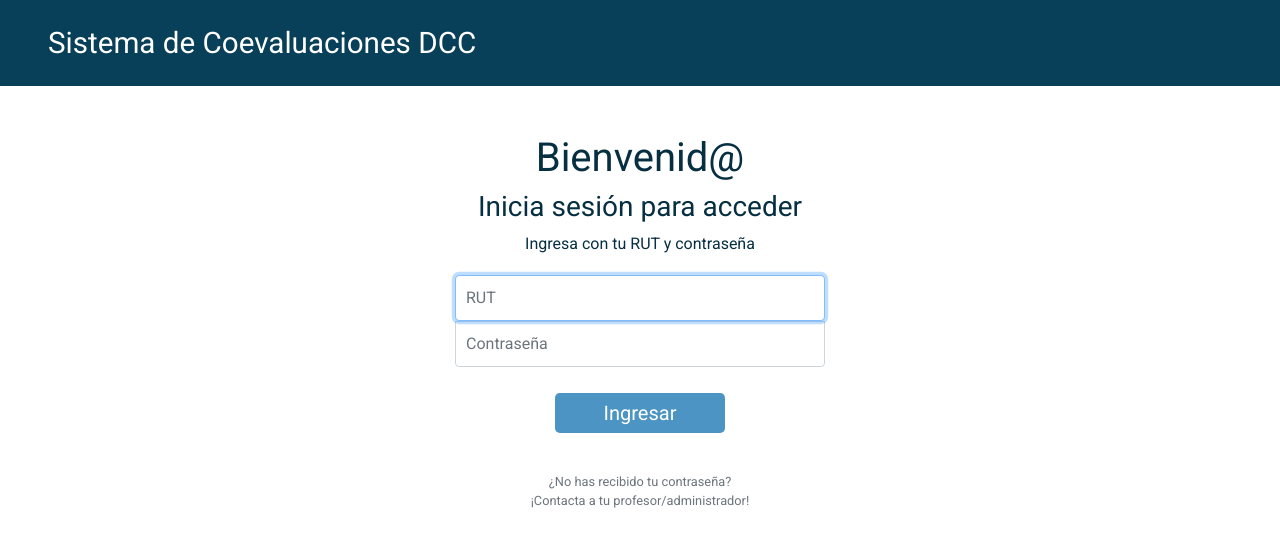
After one commit to DCC-CC4401/2018-2-CebicheCorp-T4, a Django app: page /user/login/ in a window 1280 px wide. The commit adds this page. Shown: the top 547 px of the page. Run offline with Django 3.2, Linux system fonts and the light colour scheme; some libraries are stand-ins or nearby versions.

Commit message:
Agregado login y logout de usuario
Agregado también model Grupo y restricción de unicidad para identificar un Curso

```diff
--- a/Coevaluaciones/urls.py
+++ b/Coevaluaciones/urls.py
@@ -2,6 +2,6 @@ from django.urls import path
 from . import views
 
 urlpatterns = [
-    path('', views.login, name='login'),
+    path('', views.index, name='index'),
     path('index', views.index, name='index'),
 ]
--- a/Coevaluaciones/views.py
+++ b/Coevaluaciones/views.py
@@ -1,9 +1,6 @@
 from django.shortcuts import render
 from .models import Coeval, Curso, Integrante, Persona
 from django.utils import timezone
-
-def login(request):
-    return render(request, 'login.html', {})
 
 def index(request):
     #Todas las relaciones Integrante de una persona
--- a/Tarea4/settings.py
+++ b/Tarea4/settings.py
@@ -125,3 +125,5 @@ STATIC_URL = '/static/'
 STATICFILES_DIRS = [
     os.path.join(BASE_DIR, "static/"),
 ]
+
+LOGIN_REDIRECT_URL = '/index'
--- a/Tarea4/urls.py
+++ b/Tarea4/urls.py
@@ -20,6 +20,7 @@ from django.contrib.staticfiles import views
 urlpatterns = [
     path('admin/', admin.site.urls),
     path('', include('Coevaluaciones.urls')),
+    path('user/', include('django.contrib.auth.urls'))
 ]
 
 urlpatterns += [
--- a/templates/header.html
+++ b/templates/header.html
@@ -34,7 +34,7 @@
                     </li>
                     <li class="divider-vertical"></li>
                     <li class="nav-item">
-                        <a class="nav-link" href="#">Cerrar Sesión</a>
+                        <a class="nav-link" href="{% url 'logout' %}">Cerrar Sesión</a>
                     </li>
                 </ul>
             </div>
--- /dev/null
+++ b/templates/registration/login.html
@@ -0,0 +1,46 @@
+{% load static %}
+<!DOCTYPE html>
+    <html lang="es">
+    <head>
+        <meta charset="UTF-8">
+        <link rel="stylesheet" href="{% static 'css/bootstrap.css' %}"/>
+        <link rel="stylesheet" href="{% static 'css/coeval.css' %}"/>
+        <link rel="stylesheet" href="https://fonts.googleapis.com/css?family=Roboto">
+        <script src="https://code.jquery.com/jquery-3.1.0.min.js"></script>
+        <script src="{% static 'js/bootstrap.min.js' %}"></script>
+        <script src="{% static 'js/coeval.js' %}"></script>
+        <title>Login - Sistema de Coevaluaciones DCC</title>
+    </head>
+    <body>
+        <!-- Barra superior -->
+        <nav class="navbar navbar-expand-lg navbar-dark bg-dark px-5 py-3">
+            <a class="navbar-brand" href="#">Sistema de Coevaluaciones DCC</a>
+            <!-- Al achicar la pantalla, el menú se oculta y se vuelve desplegable mediante este botón. -->
+            <button class="navbar-toggler" type="button" data-toggle="collapse" data-target="#navbarSupportedContent" aria-controls="navbarSupportedContent" aria-expanded="false" aria-label="Toggle navigation">
+                <span class="navbar-toggler-icon">
+                    <i class="fa fa-navicon"></i>
+                </span>
+            </button>
+        </nav>
+        <!-- FIN Barra superior -->
+
+        <!-- Cuerpo -->
+        <div class="container text-center"> <!-- Contenedor responsivo, se adapta a la pantalla con puntos de quiebre. -->
+            {% if form.errors %}
+                <div class="alert alert-danger mt-3 mb-0 ">Ha ocurrido un error</div>
+            {% endif %}
+            <h1 class="mt-5 mb-2">Bienvenid@</h1>
+            <h3 class="font-weight-normal mb-2">Inicia sesión para acceder</h3>
+            <p class="mb-1">Ingresa con tu RUT y contraseña</p>
+            <form class="form-signin" method="post" action="{% url 'login' %}">
+                {% csrf_token %}
+                <!--<label for="id_username" class="sr-only">RUT</label>-->
+                <input type="text" id="{{ form.username.id_for_label }}" name="{{ form.username.html_name }}" class="form-control" placeholder="RUT" required autofocus>
+                <!--<label for="id_passowrd" class="sr-only">Contraseña</label>-->
+                <input type="password" id="{{ form.password.id_for_label }}" name="{{ form.password.html_name }}" class="form-control" placeholder="Contraseña" required>
+                <button class="btn btn-lg btn-primary-custom px-5 mt-3" type="submit">Ingresar</button>
+            </form>
+            <p class="mt-4 text-muted small">¿No has recibido tu contraseña?<br>¡Contacta a tu profesor/administrador!</p>
+        </div>
+    </body>
+    </html>
```
Also changed, not shown: Coevaluaciones/models.py (+9 -0 lines), templates/registration/logged_out.html (renamed from templates/login.html, +6 -11 lines).
